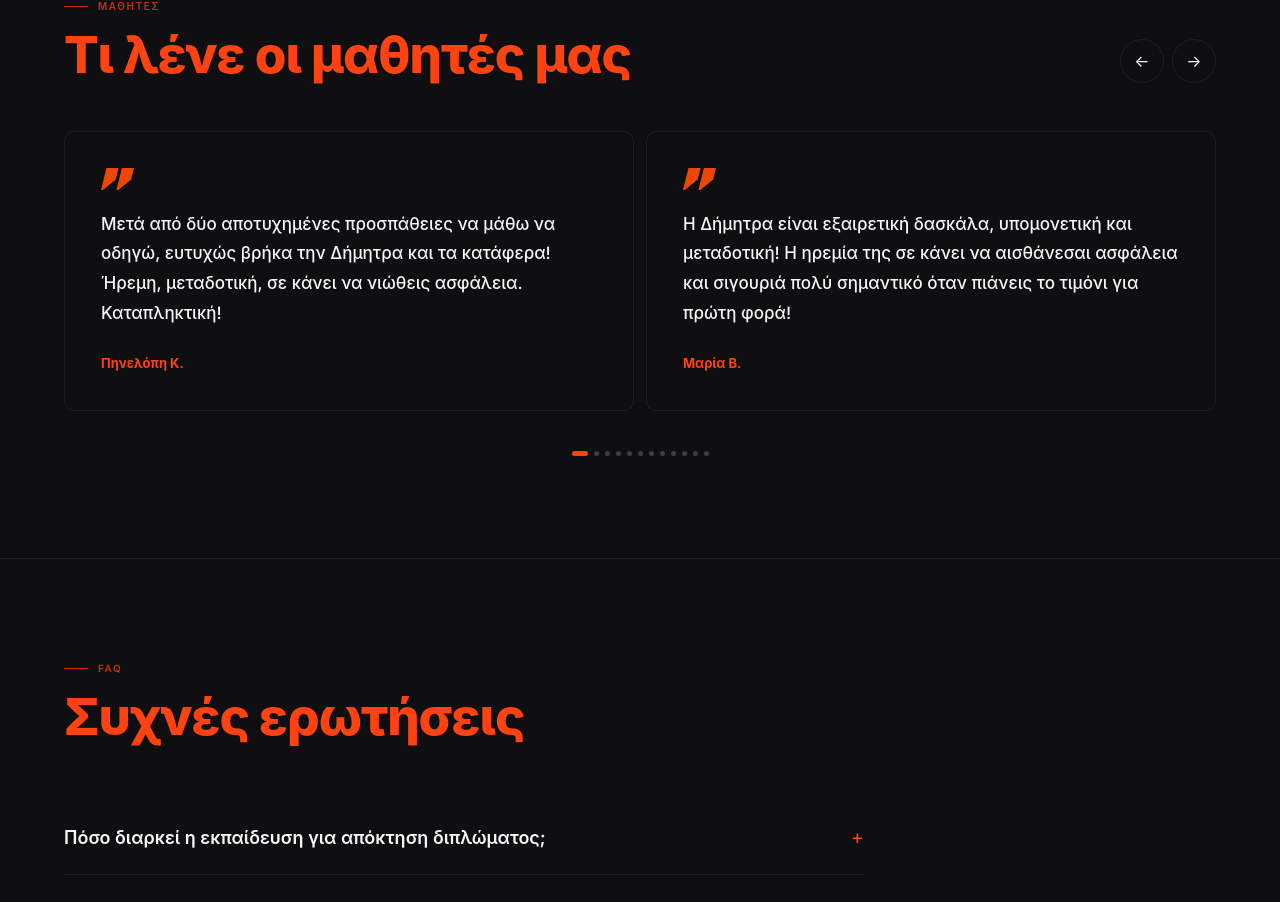
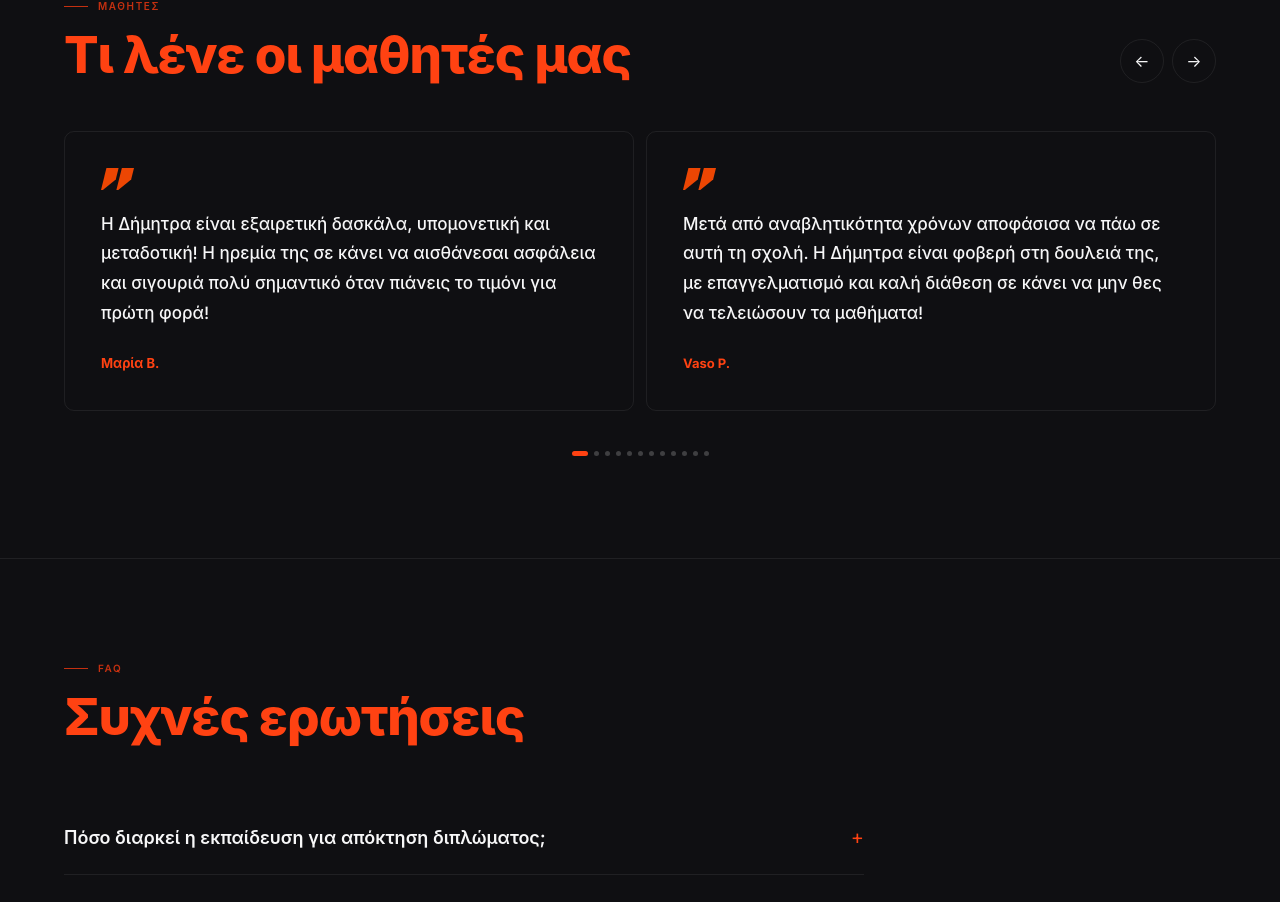
Before and after one commit to bmanologlou/dc26-next, a Next.js app: page / in a window 1280 px wide. Shown: the part 4840-5742 px from the top of the page. Built offline with nearby package versions, Linux system fonts and the light colour scheme.

Commit message:
PhotoSlider fixed, testimonials conveyor belt effect

```diff
--- a/app/components/PhotoSlider.tsx
+++ b/app/components/PhotoSlider.tsx
@@ -26,21 +26,20 @@ export default function PhotoSlider() {
 
   return (
     <div style={{
-      borderRadius: '10px', overflow: 'hidden',
+      borderRadius: '10px',
       marginBottom: '56px', position: 'relative',
       aspectRatio: '21/9', minHeight: '280px',
       background: 'var(--color-dark-elevated)',
-      cursor: 'grab',
+      overflow: 'hidden',
     }}>
-      <AnimatePresence mode="wait" custom={dir}>
-        <motion.img
+      <AnimatePresence initial={false} custom={dir}>
+        <motion.div
           key={current}
-          src={photos[current]}
-          alt={`Σχολή Οδηγών DC Drive ${current + 1}`}
-          initial={{ x: dir > 0 ? '100%' : '-100%' }}
+          custom={dir}
+          initial={(d: number) => ({ x: d > 0 ? '100%' : '-100%' })}
           animate={{ x: 0 }}
-          exit={{ x: dir > 0 ? '-100%' : '100%' }}
-          transition={{ duration: 0.5, ease: [0.16, 1, 0.3, 1] }}
+          exit={(d: number) => ({ x: d > 0 ? '-100%' : '100%' })}
+          transition={{ duration: 0.6, ease: [0.16, 1, 0.3, 1] }}
           drag="x"
           dragConstraints={{ left: 0, right: 0 }}
           dragElastic={0.1}
@@ -51,54 +50,50 @@ export default function PhotoSlider() {
           style={{
             position: 'absolute', inset: 0,
             width: '100%', height: '100%',
-            objectFit: 'cover', objectPosition: 'center',
-            userSelect: 'none',
-          }}
-        />
+          }}>
+          <img
+            src={photos[current]}
+            alt={`DC Drive ${current + 1}`}
+            style={{ width: '100%', height: '100%', objectFit: 'cover', objectPosition: 'center', display: 'block' }}
+          />
+        </motion.div>
       </AnimatePresence>
 
       {/* Dots */}
       <div style={{
         position: 'absolute', bottom: '16px', left: '50%',
         transform: 'translateX(-50%)',
-        display: 'flex', gap: '6px', zIndex: 2,
+        display: 'flex', gap: '6px', zIndex: 10,
       }}>
         {photos.map((_, i) => (
           <button key={i} onClick={() => go(i, i > current ? 1 : -1)} style={{
             width: i === current ? '16px' : '5px', height: '5px',
             borderRadius: '3px', border: 'none', cursor: 'pointer',
-            background: i === current ? '#ff4212' : 'rgba(255,255,255,0.4)',
+            background: i === current ? '#ff4212' : 'rgba(255,255,255,0.5)',
             transition: 'all 300ms ease', padding: 0,
           }} />
         ))}
       </div>
 
       {/* Desktop arrows */}
-      <div className="slider-arrows" style={{
-        position: 'absolute', top: '50%', transform: 'translateY(-50%)',
-        width: '100%', display: 'flex', justifyContent: 'space-between',
-        padding: '0 16px', boxSizing: 'border-box', zIndex: 2,
-        pointerEvents: 'none',
-      }}>
-        {[{ fn: prev, label: '←' }, { fn: next, label: '→' }].map(({ fn, label }) => (
-          <button key={label} onClick={fn} style={{
-            width: '36px', height: '36px', borderRadius: '50%',
-            border: '1px solid rgba(255,255,255,0.2)',
-            background: 'rgba(15,15,18,0.6)', cursor: 'pointer',
-            color: '#f7f7f8', fontSize: '14px',
-            display: 'flex', alignItems: 'center', justifyContent: 'center',
-            pointerEvents: 'all', transition: 'background 200ms',
-          }}
-          onMouseEnter={e => (e.currentTarget.style.background = 'rgba(255,66,18,0.7)')}
-          onMouseLeave={e => (e.currentTarget.style.background = 'rgba(15,15,18,0.6)')}>
-            {label}
-          </button>
-        ))}
-      </div>
+      <button className="slider-arrow" onClick={prev} style={{
+        position: 'absolute', left: '16px', top: '50%', transform: 'translateY(-50%)',
+        zIndex: 10, width: '36px', height: '36px', borderRadius: '50%',
+        border: '1px solid rgba(255,255,255,0.2)',
+        background: 'rgba(15,15,18,0.6)', cursor: 'pointer',
+        color: '#f7f7f8', fontSize: '14px',
+        display: 'flex', alignItems: 'center', justifyContent: 'center',
+      }}>←</button>
+      <button className="slider-arrow" onClick={next} style={{
+        position: 'absolute', right: '16px', top: '50%', transform: 'translateY(-50%)',
+        zIndex: 10, width: '36px', height: '36px', borderRadius: '50%',
+        border: '1px solid rgba(255,255,255,0.2)',
+        background: 'rgba(15,15,18,0.6)', cursor: 'pointer',
+        color: '#f7f7f8', fontSize: '14px',
+        display: 'flex', alignItems: 'center', justifyContent: 'center',
+      }}>→</button>
 
-      <style>{`
-        @media (max-width: 768px) { .slider-arrows { display: none !important; } }
-      `}</style>
+      <style>{`@media (max-width: 768px) { .slider-arrow { display: none !important; } }`}</style>
     </div>
   )
 }
--- a/app/components/Testimonials.tsx
+++ b/app/components/Testimonials.tsx
@@ -98,21 +98,38 @@ export default function Testimonials() {
           </div>
         </motion.div>
 
-        {/* Desktop: 2 cards */}
-        <div className="testimonials-desktop" style={{ overflow: 'hidden' }}>
-          <AnimatePresence mode="wait" custom={dir}>
+        {/* Desktop: conveyor belt — 2 visible, slides one at a time */}
+        <div className="testimonials-desktop" style={{ overflow: 'hidden', position: 'relative' }}>
+          <div style={{ display: 'grid', gridTemplateColumns: '1fr 1fr', gap: '12px' }}>
+            <div style={{ overflow: 'hidden', position: 'relative', minHeight: '280px' }}>
+              <AnimatePresence initial={false} custom={dir}>
                 <motion.div
                   key={current}
                   custom={dir}
-              initial={{ x: dir > 0 ? '110%' : '-110%' }}
+                  initial={(d: number) => ({ x: d > 0 ? '110%' : '-110%' })}
                   animate={{ x: 0 }}
-              exit={{ x: dir > 0 ? '-110%' : '110%' }}
+                  exit={(d: number) => ({ x: d > 0 ? '-110%' : '110%' })}
                   transition={{ duration: 0.5, ease: [0.16, 1, 0.3, 1] }}
-              style={{ display: 'grid', gridTemplateColumns: '1fr 1fr', gap: '12px' }}>
-              <Card t={testimonials[current]} />
+                  style={{ position: 'absolute', inset: 0 }}>
                   <Card t={testimonials[next1]} />
                 </motion.div>
               </AnimatePresence>
+            </div>
+            <div style={{ overflow: 'hidden', position: 'relative', minHeight: '280px' }}>
+              <AnimatePresence initial={false} custom={dir}>
+                <motion.div
+                  key={`${current}-2`}
+                  custom={dir}
+                  initial={(d: number) => ({ x: d > 0 ? '110%' : '-110%' })}
+                  animate={{ x: 0 }}
+                  exit={(d: number) => ({ x: d > 0 ? '-110%' : '110%' })}
+                  transition={{ duration: 0.5, ease: [0.16, 1, 0.3, 1], delay: 0.06 }}
+                  style={{ position: 'absolute', inset: 0 }}>
+                  <Card t={testimonials[(current + 2) % testimonials.length]} />
+                </motion.div>
+              </AnimatePresence>
+            </div>
+          </div>
         </div>
 
         {/* Mobile: 1 card swipeable */}
```
Lines whose indentation alone changed are shown as unchanged.
